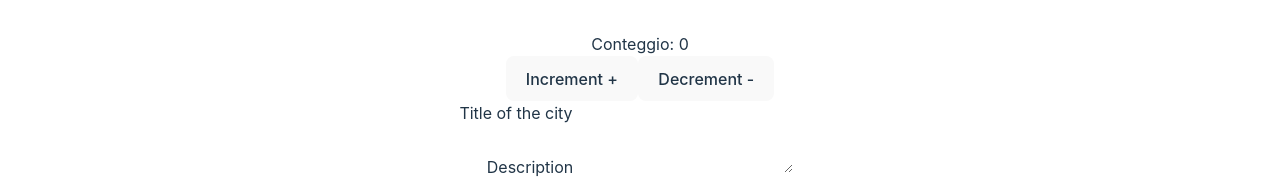
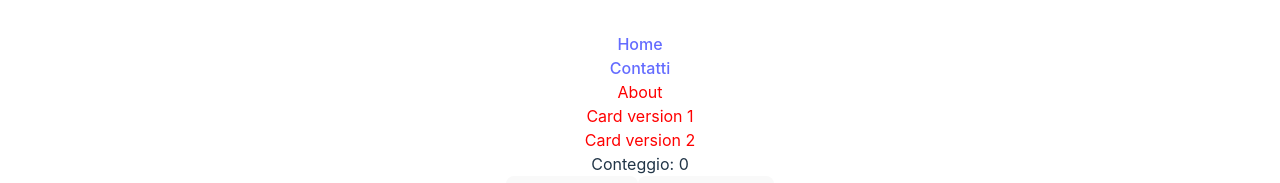
Before and after one commit to gianlucafalaschi/react-first-project, a React (Vite) app: page / in a window 1280 px wide. Shown: the top 183 px of the page. Built offline with nearby package versions, Linux system fonts and the light colour scheme.

Commit message:
add basic routing

```diff
--- a/src/App.jsx
+++ b/src/App.jsx
@@ -1,5 +1,6 @@
 import './App.css'
 import Navbar from './components/Navbar'
+import NewNavbar from './components/NewNavabar'
 import Card from './components/Card'
 import CardForm from './components/CardForm'
 import TestTailwind from './components/TestTailwind'
@@ -10,12 +11,14 @@ import { useSelector } from 'react-redux'
 
 
 
+
 function App() {
   // Accessing the cities state from the Redux store
   const cities = useSelector((state) => state.cities.value);
 
   return (
     <>
+      <NewNavbar></NewNavbar>
       <Example></Example>
       <CardForm></CardForm>
       {/* <Navbar></Navbar> */}
--- /dev/null
+++ b/src/assets/pages/Contacts.jsx
@@ -0,0 +1,10 @@
+
+function Contacts() {
+    return(
+        <>
+            <h1 className="text-3xl font-bold">Contact page</h1>
+        </>
+    );
+}
+
+export default Contacts;
--- /dev/null
+++ b/src/components/NewNavabar.jsx
@@ -0,0 +1,18 @@
+import { Link } from "react-router-dom";
+
+function NewNavbar() {
+    return (
+        <ul className="flex gap-10 mb-10">
+            <li>
+                <Link to={'/'}>Home</Link>
+            </li>
+            <li>
+                <Link to={'/contacts'}>Contatti</Link>
+            </li>
+            <li>About</li>
+            <li>Card version 1</li>
+            <li>Card version 2</li>
+        </ul>
+    );
+}
+export default NewNavbar;
--- a/src/main.jsx
+++ b/src/main.jsx
@@ -2,15 +2,30 @@ import { StrictMode } from 'react'
 import { createRoot } from 'react-dom/client'
 import App from './App.jsx'
 import './index.css'
+import { createBrowserRouter, RouterProvider } from 'react-router-dom'
+import Contacts from './assets/pages/Contacts.jsx'
+
 // Importing the Redux store from the configured store file
 import store from './redux/store.js'
 // Importing the Provider component from React Redux to make the Redux store available to the app
 import { Provider } from 'react-redux'
 
+const router = createBrowserRouter([
+  {
+    path: "/",
+    element: <App></App>,
+  },
+  {
+    path: "contacts",
+    element: <Contacts></Contacts>,
+  },
+]);
+
 createRoot(document.getElementById('root')).render(
   <StrictMode>
     <Provider store={store}>  {/* Providing the Redux store to the application */}
-      <App />
+      <RouterProvider router={router}/>
+      {/* <App /> */} {/* RouterProviider instead of App */}
     </Provider>
   </StrictMode>,
 )
```
